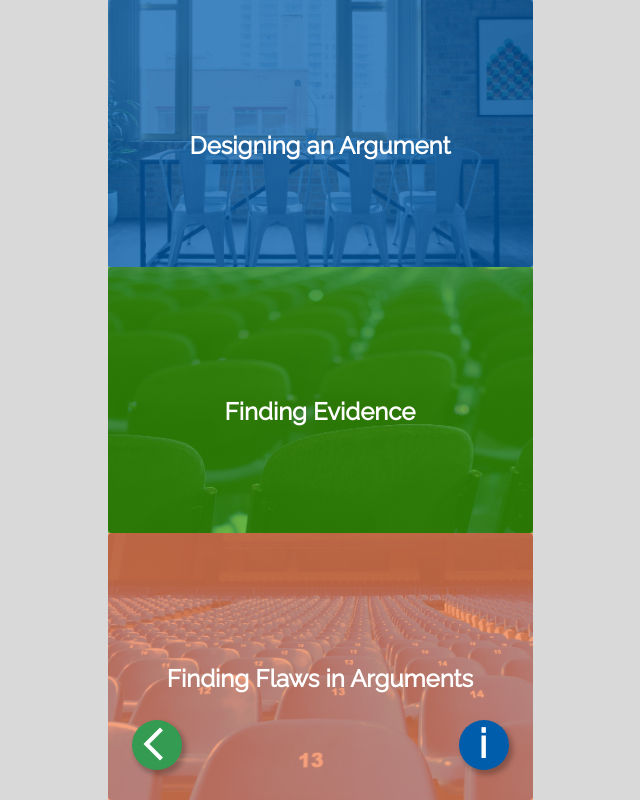
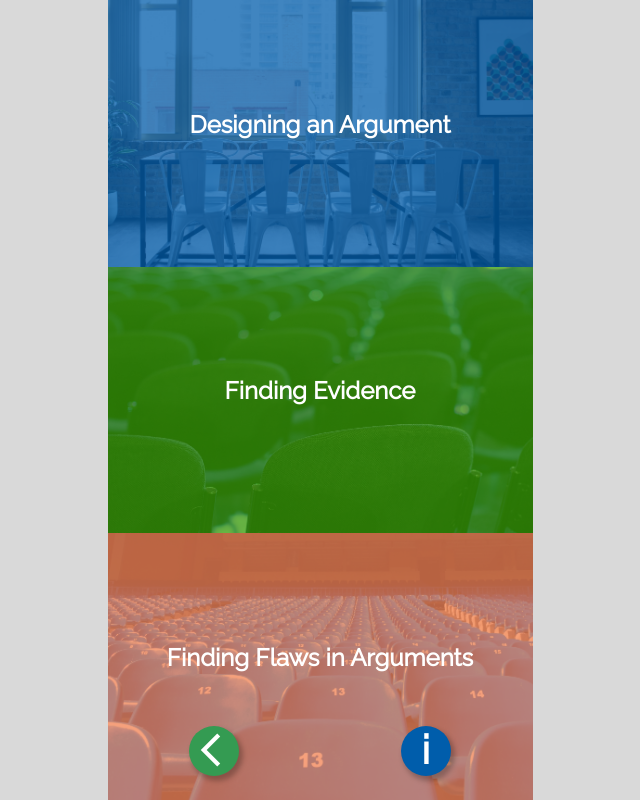
Before and after one commit to nditech/demgames, a React (Create React App) app in the folder client/: page /game in a window 1280 px wide. Shown: the whole page, without its empty margins (320-960 px from the left). Built offline with nearby package versions, Linux system fonts and the light colour scheme.

Commit message:
feat: glass blur

```diff
--- a/client/src/App.css
+++ b/client/src/App.css
@@ -34,12 +34,14 @@ a > img:hover {
 }
 
 .item-group {
+    margin: 2vh 0;
     width: 100%;
     overflow: scroll;
 }
 
 .module-page {
-    padding-top: 20%;
+    z-index: -1;
+    padding-top: 2vh;
 }
 
 /*
--- a/client/src/components/Card/Card.css
+++ b/client/src/components/Card/Card.css
@@ -1,48 +1,29 @@
-.bg-blue {
-    background: rgba(0, 93, 171, 0.75);
-}
-
-.bg-green {
-    background: rgba(52, 155, 5, 0.75);
-}
-
-.bg-peach {
-    background: rgb(243, 128, 81, 0.75);
-}
-
 .card {
     height: 100%;
 }
 
-/* .level-card {
-    width: 100%;
-    font-size: 1.5em;
-    border: none;
-    flex: 1;
-} */
+.glass-blue {
+    background: rgba(0, 93, 171, 0.75);
+}
+
+.glass-green {
+    background: rgba(52, 155, 5, 0.75);
+}
+
+.glass-peach {
+    background: rgb(243, 128, 81, 0.75);
+}
 
 .level-card {
     font-size: 1.5em;
     background: #F38051;
-    margin-bottom: 2em;
+    margin-bottom: 2vh;
     box-shadow: 5px 5px 5px 0px rgba(0, 0, 0, .2);
 }
 
 .level-card > a {
     color: #fff;
-    padding: 3em 0;
 }
-
-/* .level-card > a:hover {
-    color: #FFF;
-} */
-
-/* .level-card > .card-text {
-    position: absolute;
-    width: 100%;
-    height: 100%;
-    color: #fff;
-} */
 
 .module1 {
     background: url(../../img/level1.png) no-repeat center;
@@ -68,12 +49,10 @@
     background-size: cover;
 }
 
-/* .module-card {
-    font-size: 1.5em;
-    background: #F38051;
-    margin-bottom: 20px;
-    box-shadow: 5px 5px 5px 0px rgba(0, 0, 0, .2);
-} */
+.module-bg {
+    width: 100%;
+    height: 100%;
+}
 
 .module-card {
     width: 100%;
@@ -84,14 +63,15 @@
 
 .module-card > a {
     color: #fff;
-    height: 100%;
-    padding-top: 30%;
+    top: 40%;
+    width: 100%;
+    position: absolute;
+    z-index: 3;
 }
 
-/* .module-card > a {
-    padding: 2em 0;
+.module-glass {
+    width: 100%;
+    height: 100%;
+    z-index: 2;
+    position: absolute;
 }
-
-.module-card > a > .card-text {
-    color: #fff;
-} */
--- a/client/src/components/Card/ModuleCard.js
+++ b/client/src/components/Card/ModuleCard.js
@@ -1,10 +1,15 @@
 import React from 'react'
 import './Card.css'
 
-export const ModuleCard = ({href, module, textBg, title}) => (
-    <div className={`card module-card ${module}`}>
-        <a href={href} className={`card-text text-center bg-${textBg}`}>
-            <b>{title}</b>
+export const ModuleCard = ({href, module, colour, title}) => (
+    <div className={`card module-card`}>
+        <a href={href}>
+            <div className="text-center"><b>{title}</b></div>
+
         </a>
+        <div className={`module-glass glass-${colour}`}></div>
+        <div className={`module-bg ${module}`}></div>
+
+        {/* <a href={href} className={`card-text text-center bg-${textBg}`}></a> */}
     </div>
 )
--- a/client/src/components/GameItem/GameItem.css
+++ b/client/src/components/GameItem/GameItem.css
@@ -23,19 +23,16 @@
 }
 
 .game-footer {
-    position: relative;
-    bottom: 5em;
+    z-index: 100;
+    position: absolute;
+    bottom: 3vh;
     width: 100%;
-    height: 50px;
-}
-
-.game-footer-content {
     max-width: 425px;
-    margin: 0 auto;
+    /* height: 50px; */
 }
 
 .game-push {
-    height: 100%;
+    z-index: 1;
 }
 
 .game-wrap {
@@ -43,8 +40,14 @@
     height: 100%;
 }
 
+.game-wrap-child {
+    z-index: -1;
+    height: 100%;
+    width: 100%;
+}
+
 .level-top {
-    min-height: 160px;
+    /* min-height: 160px; */
 }
 
 .level-top, .level-top > .col {
@@ -57,10 +60,14 @@
     box-shadow: 5px 5px 5px 0px rgba(0, 0, 0, .2);
 }
 
+.notification {
+    width: 100%;
+}
+
 .qna {
     width: 100%;
     height: 100%;
-    padding: 1em;
+    /* padding: 1em; */
     display: flex;
     justify-content: center;
     flex-direction: column;
--- a/client/src/components/GameItem/GameWrap.js
+++ b/client/src/components/GameItem/GameWrap.js
@@ -10,16 +10,20 @@ export class GameWrap extends Component {
     render = () => {
         return (
             <div className="game-wrap">
-                <div className="game-push">
+                <div className="game-wrap-child">
                     {this.props.children}
                 </div>
                 <div className="game-footer">
-                    <div className="game-footer-content">
-                        <div className="ml-4 float-left">
+                    <div className="row m-0 p-0 game-footer-content">
+                        <div className="col-6">
+                            <div className="row justify-content-center">
                             <BackBtn backURL={this.props.backURL}/>
+                            </div>
                         </div>
-                        <div className="mr-4 float-right">
+                        <div className="col-6">
+                            <div className="row justify-content-center">
                             <InfoBtn/>
+                            </div>
                         </div>
                     </div>
                 </div>
--- a/client/src/components/GameItem/MatchItem.js
+++ b/client/src/components/GameItem/MatchItem.js
@@ -5,7 +5,7 @@ export const MatchItem = ({id, type, name, text, handleClick, selectedQ, selecte
     <div className={`mb-2 ${type === 'answer'? ('col-10 col-md-6 p-0') : ('col p-0')}`}>
         <div className="card mx-1 text-center p-0 match-item">
             <div className={`qna ${(name === selectedQ ? 'selected-question' : '') || (name === selectedA ? 'selected-answer' : '')}`} data-id={id} data-type={type} data-name={name} onClick={() => handleClick(type, id)}>
-                {text}
+                <div className="m-1">{text}</div>
             </div>
         </div>
     </div>
--- a/client/src/components/GameItem/Progress.js
+++ b/client/src/components/GameItem/Progress.js
@@ -8,13 +8,16 @@ export const Progress = ({level, title, togo, num, complete, next}) => (
                 <div><b>{title}</b></div>
                 {togo !== 0
                     ? (<div className="text-center"><span className="display-4">{togo}</span>{togo > 1 ? ` questions remaining` : ` left!`}</div>)
-                    : (<div className="text-center"><span className="display-4">Yay! All done!</span></div>)
+                    : ("")
                 }
             </div>
             {complete
                 ? (
-                    <div className="col text-center mb-1">
-                        <a href={next} className="btn btn-sm" role="button" aria-disabled="true">Next</a>
+                    <div className="text-center notification">
+                        <span className="h3">Yay! All done!</span>
+                        <div className="col text-center mb-1">
+                            <a href={next} className="btn btn-sm btn-success" role="button" aria-disabled="true">Next</a>
+                        </div>
                     </div>
                 )
                 : ('')
--- a/client/src/components/HorizontalList/List.js
+++ b/client/src/components/HorizontalList/List.js
@@ -1,7 +1,7 @@
 import React from 'react';
 
 export const List = ({children}) => (
-    <div className="row flex-row flex-nowrap item-group my-5 mx-0 p-0">
+    <div className="row flex-row flex-nowrap item-group mx-0 p-0">
         {children}
     </div>
 )
--- a/client/src/pages/Game/Game.js
+++ b/client/src/pages/Game/Game.js
@@ -2,6 +2,7 @@ import React, {Component} from 'react'
 import {ModuleCard, CardGroup} from '../../components/Card'
 import {GameWrap} from '../../components/GameItem'
 import {Row, Col, Wrap} from '../../components/Grid'
+import {BackBtn, InfoBtn} from '../../components/Button'
 
 class Game extends Component {
     state = {
@@ -16,22 +17,37 @@ class Game extends Component {
                         href="/module1"
                         module="module1"
                         title="Designing an Argument"
-                        textBg="blue"
+                        colour="blue"
                     />
                     <ModuleCard
                         href="/module2"
                         module="module2"
                         title="Finding Evidence"
-                        textBg="green"
+                        colour="green"
                     />
                     <ModuleCard
                         href="/module3"
                         module="module3"
                         title="Finding Flaws in Arguments"
-                        textBg="peach"
+                        colour="peach"
                     />
                 </div>
             </GameWrap>
+
+                {/* <div className="game-footer">
+                    <div className="row m-0 p-0 game-footer-content">
+                        <div className="col-6">
+                            <div className="row justify-content-center">
+                            <BackBtn backURL={this.props.backURL}/>
+                            </div>
+                        </div>
+                        <div className="col-6">
+                            <div className="row justify-content-center">
+                            <InfoBtn/>
+                            </div>
+                        </div>
+                    </div>
+                </div> */}
             </Wrap>
         )
     }
```
